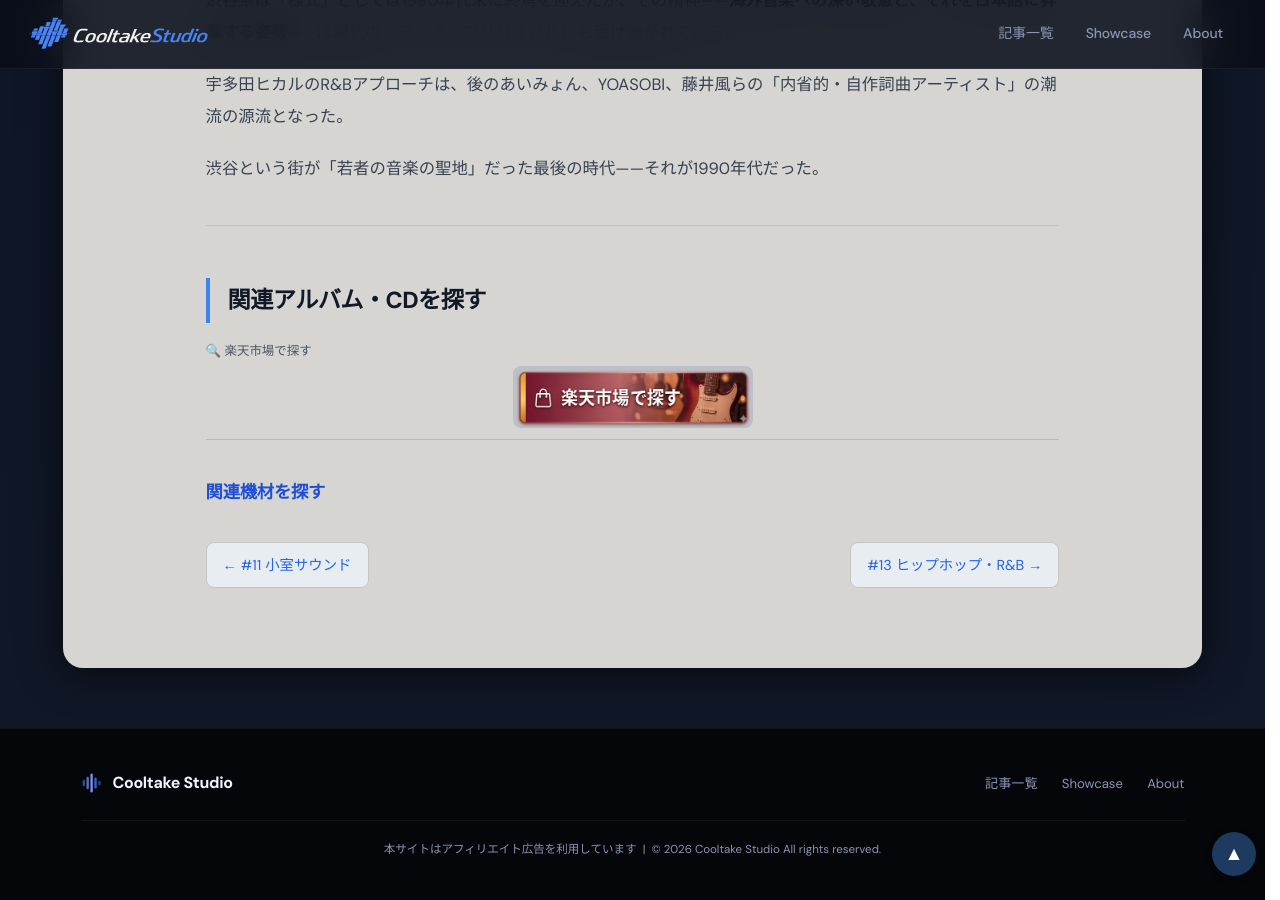
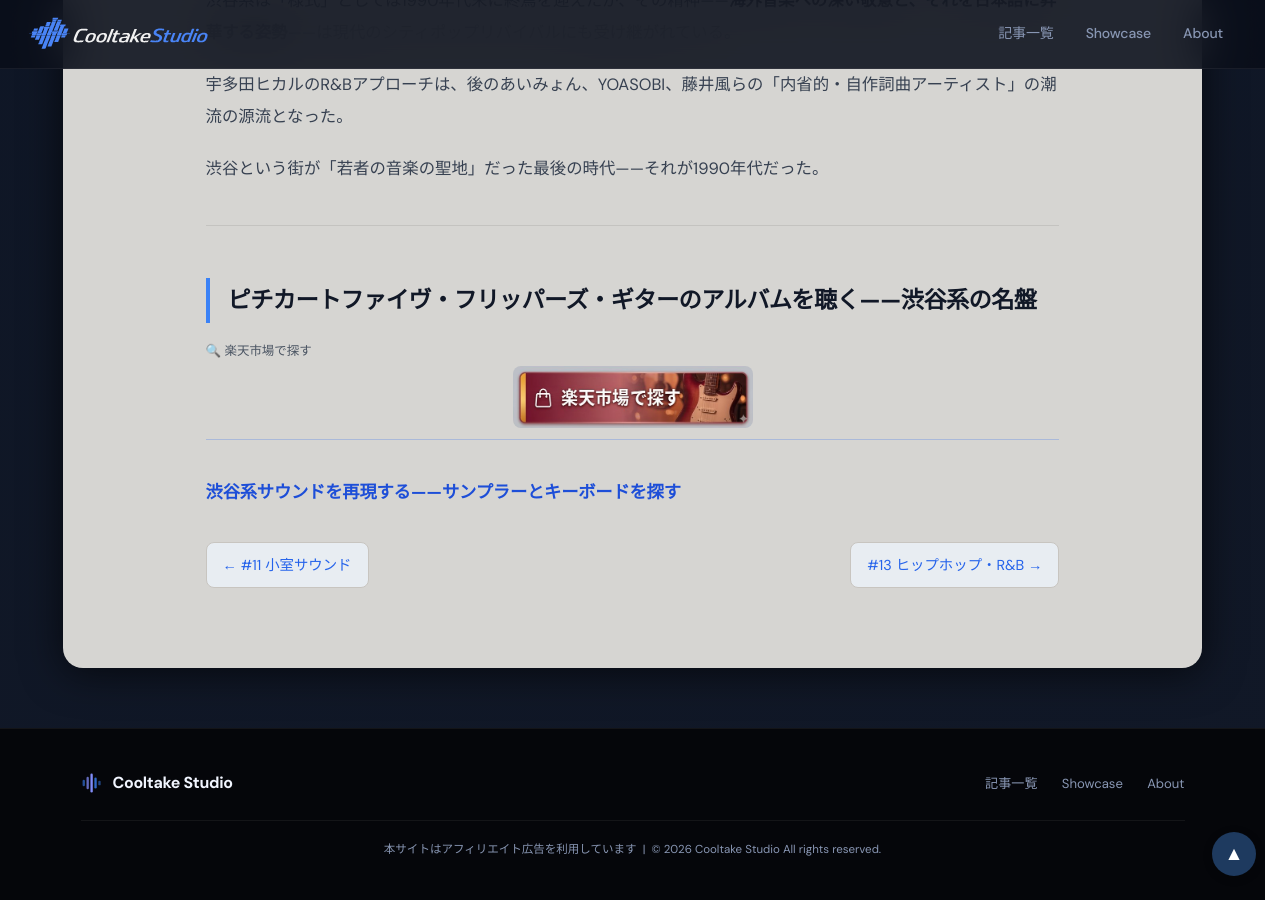
Before and after one commit to cooltake/cooltake-staging, a Jekyll site: the page built from _posts/2026-05-30-japan-music-12-shibuya-kei.md, in a window 1280 px wide and 900 px high, scrolled down 4016 px. Built offline with Jekyll 4.4.1, drawn with Linux system fonts in a browser that asks for light colours; some web fonts are replaced.

Commit message:
fix: CTAセクション見出しを記事の文脈に合わせて修正 (2026-05-30-japan-music-12-shibuya-kei.md)

```diff
--- a/_posts/2026-05-30-japan-music-12-shibuya-kei.md
+++ b/_posts/2026-05-30-japan-music-12-shibuya-kei.md
@@ -76,11 +76,11 @@
 
 ---
 
-## 関連アルバム・CDを探す
+## ピチカートファイヴ・フリッパーズ・ギターのアルバムを聴く——渋谷系の名盤
 
 <div style="margin:.8rem 0;"><span style="display:block;font-size:.78rem;color:#4b5563;margin-bottom:3px;margin-top:6px;">🔍 楽天市場で探す</span><a href="https://search.rakuten.co.jp/search/mall/渋谷系 ピチカートファイヴ CD/" rel="nofollow" referrerpolicy="no-referrer-when-downgrade" style="display:block;text-decoration:none;text-align:center;"><img src="/assets/images/btn-rakuten.jpg" alt="楽天市場で探す" width="240" style="height:auto;border-radius:8px;display:inline-block;"></a></div>
 
-### 関連機材を探す
+### 渋谷系サウンドを再現する——サンプラーとキーボードを探す
 
 
 <div style="display:flex;justify-content:space-between;flex-wrap:wrap;gap:.8rem;margin:2rem 0;"><a href="/2026/05/30/japan-music-11-komuro-jpop/" style="display:inline-block;padding:.5rem 1rem;background:#e8edf2;border:1px solid #c8c5c0;border-radius:8px;color:#1e3a5f;text-decoration:none;font-size:.9rem;">← #11 小室サウンド</a><a href="/2026/05/30/japan-music-13-hiphop-rb/" style="display:inline-block;padding:.5rem 1rem;background:#e8edf2;border:1px solid #c8c5c0;border-radius:8px;color:#1e3a5f;text-decoration:none;font-size:.9rem;">#13 ヒップホップ・R&B →</a></div>
```
